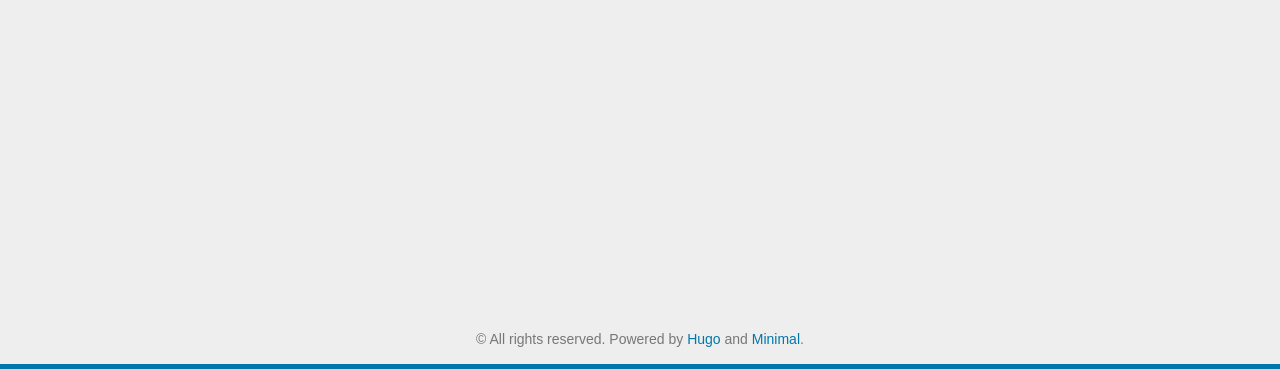
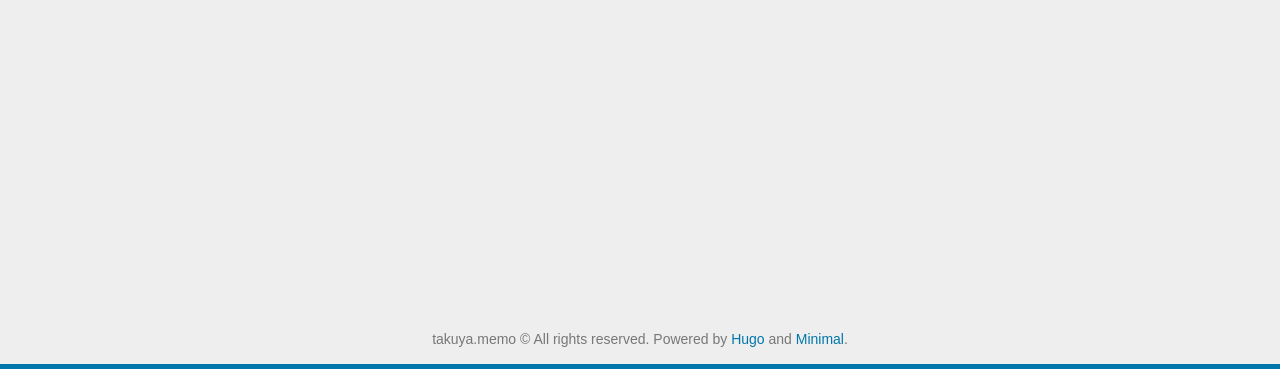
Before and after one commit to takuyaw-w/takuyaw-w.github.io, a plain HTML site: page 404.html in a window 1280 px wide. Shown: the part 431-800 px from the top of the page. Drawn offline with nearby package versions, Linux system fonts and the light colour scheme; some packages are replaced by stand-ins of ours.

Commit message:
copyright added

```diff
--- a/404.html
+++ b/404.html
@@ -116,7 +116,7 @@
 </main>
 
         <footer>
-            <p class="copyright text-muted">© All rights reserved. Powered by <a href="https://gohugo.io">Hugo</a> and <a href="https://github.com/calintat/minimal">Minimal</a>.</p>
+            <p class="copyright text-muted">takuya.memo © All rights reserved. Powered by <a href="https://gohugo.io">Hugo</a> and <a href="https://github.com/calintat/minimal">Minimal</a>.</p>
         </footer>
 
 
```
Also changed, not shown: about/index.html (+1 -1 lines), categories/index.html (+1 -1 lines), index.html (+1 -1 lines), post/first-commit/index.html (+1 -1 lines), post/index.html (+1 -1 lines), project/index.html (+1 -1 lines), project/swapman/index.html (+1 -1 lines), tags/blog/index.html (+1 -1 lines), tags/extension/index.html (+1 -1 lines), tags/index.html (+1 -1 lines), tags/typescript/index.html (+1 -1 lines), tags/visual-studio-code/index.html (+1 -1 lines).
